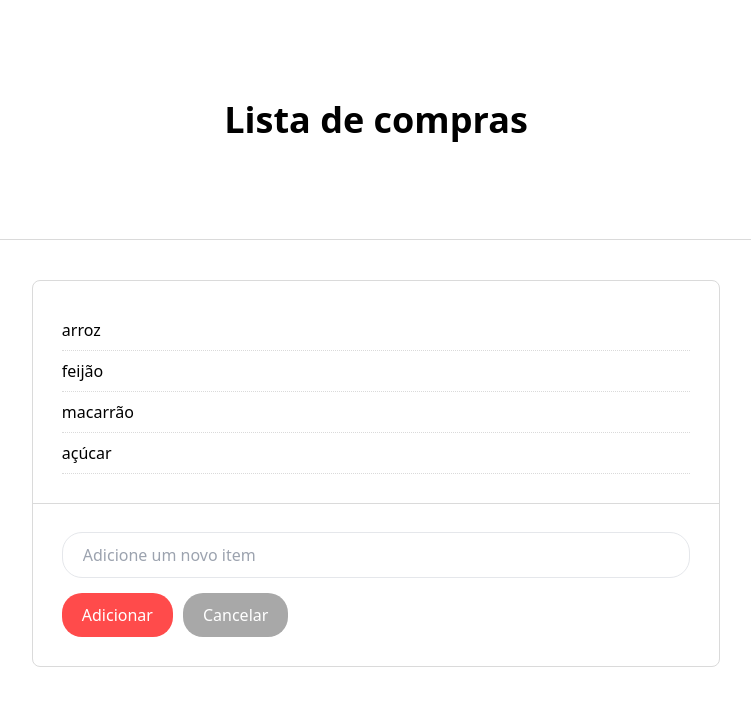
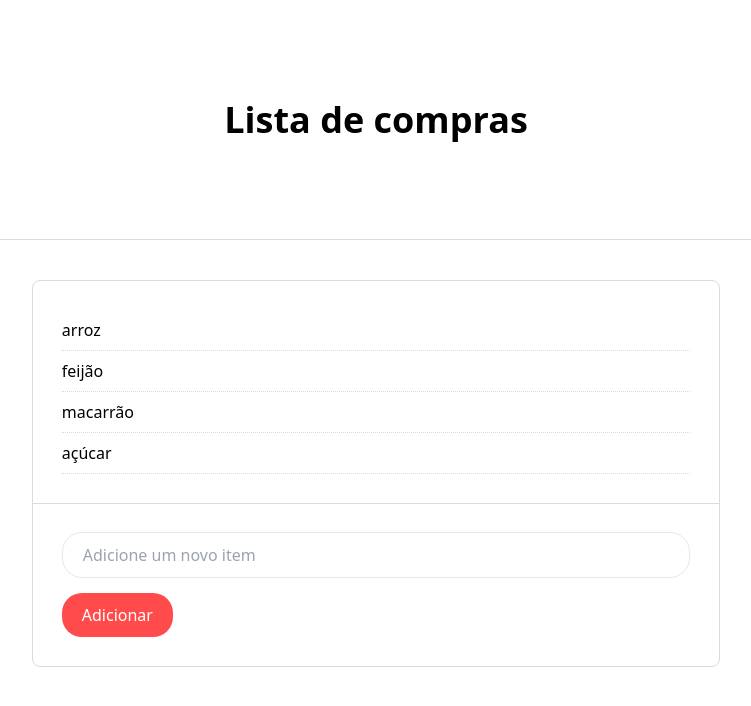
Before and after one commit to jeffreyalvr/lista-compras, a React (Vite) app: page / in a window 1280 px wide. Shown: the top 706 px of the page, without its empty margins (264-1015 px from the left). Built offline with nearby package versions, Linux system fonts and the light colour scheme.

Commit message:
Altera exibição do botão de cancelar somente quando o input não estiver vazio

```diff
--- a/src/components/Box/index.jsx
+++ b/src/components/Box/index.jsx
@@ -56,12 +56,14 @@ const Box = () => {
         >
           Adicionar
         </button>
+        {input && (
           <button
             onClick={limparInput}
             className="bg-[#a8a8a8] outline-0 hover:bg-[#b1b1b1] ml-[0.625rem] text-white rounded-[1.25rem] py-[0.625rem] px-[1.25rem]"
           >
             Cancelar
           </button>
+        )}
       </div>
     </div>
   );
```
Lines whose indentation alone changed are shown as unchanged.
